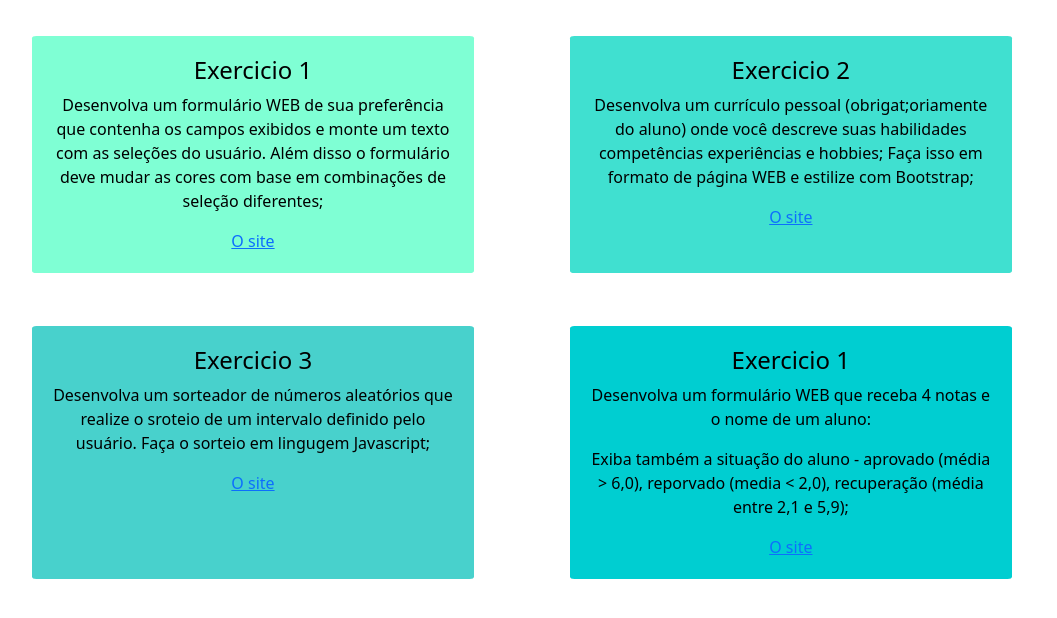
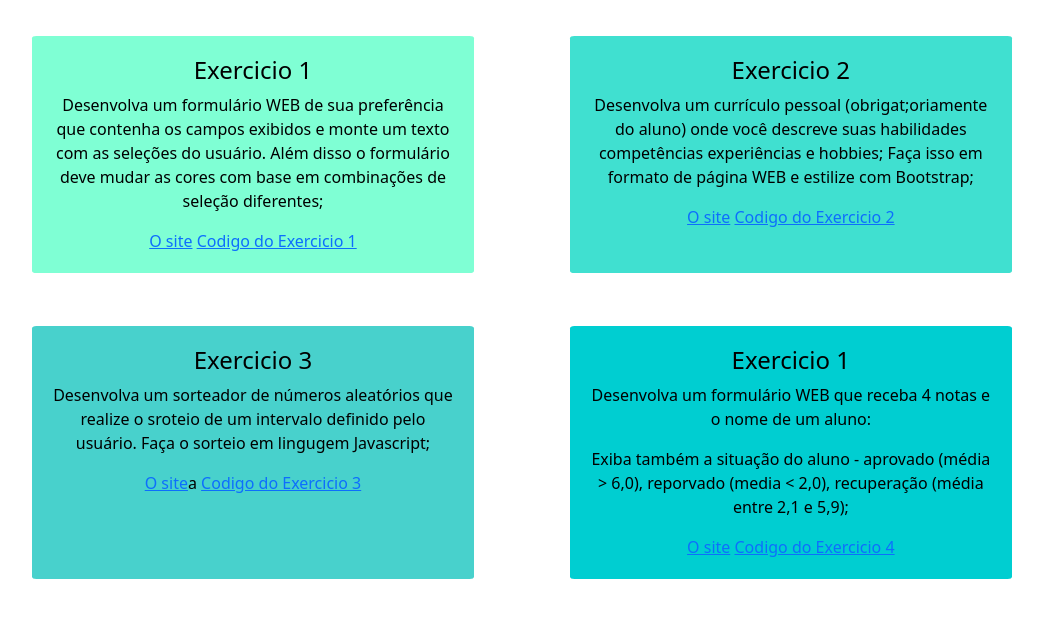
Before and after one commit to MarcosEsteves18/Desenvolvimento_Web_Basico, a plain HTML site: page docs/index.html in a window 1280 px wide. Shown: the part 124-742 px from the top of the page, without its empty margins (88-1145 px from the left). Drawn offline with nearby package versions, Linux system fonts and the light colour scheme.

Commit message:
adicionado o codigo do exercicio

```diff
--- a/docs/index.html
+++ b/docs/index.html
@@ -20,17 +20,20 @@
                 <p>Desenvolva um formulário WEB de sua preferência que contenha os campos exibidos e monte um texto com as seleções do usuário.
                     Além disso o formulário deve mudar as cores com base em combinações de seleção diferentes;</p>
                     <a href="./Exercicio1/index.html"> O site</a>
+                    <a href="https://github.com/MarcosEsteves18/Desenvolvimento_Web_Basico/tree/main/docs/Exercicio1">Codigo do Exercicio 1</a>
             </div>
 
             <div class="col-md-5 " id="ex2" >
                 <h4>Exercicio 2</h4>
                 <p>Desenvolva um currículo pessoal (obrigat;oriamente do aluno) onde você descreve suas habilidades competências experiências e hobbies; Faça isso em formato de página WEB e estilize com Bootstrap;</p>
                     <a href="./Exercicio2/index.html"> O site</a>
+                    <a href="https://github.com/MarcosEsteves18/Desenvolvimento_Web_Basico/tree/main/docs/Exercicio2">Codigo do Exercicio 2</a>
             </div>
             <div class="col-md-5 " id="ex3">
                 <h4>Exercicio 3</h4>
                 <p>Desenvolva um sorteador de números aleatórios que realize o sroteio de um intervalo definido pelo usuário. Faça o sorteio em lingugem Javascript;</p>
-                    <a href="./Exercicio3/index.html"> O site</a>
+                    <a href="./Exercicio3/index.html"> O site</a>a
+                    <a href="https://github.com/MarcosEsteves18/Desenvolvimento_Web_Basico/tree/main/docs/Exercicio3">Codigo do Exercicio 3</a>
             </div>
             <div class="col-md-5 " id="ex4">
                 <h4>Exercicio 1</h4>
@@ -39,6 +42,7 @@
                 Exiba também a situação do aluno -  aprovado (média > 6,0), reporvado (media < 2,0), recuperação (média entre 2,1 e 5,9);
                 </p>
                     <a href="./Exercicio4/index.html"> O site</a>
+                    <a href="https://github.com/MarcosEsteves18/Desenvolvimento_Web_Basico/tree/main/docs/Exercicio4">Codigo do Exercicio 4</a>
             </div>
         </div>
 
```
